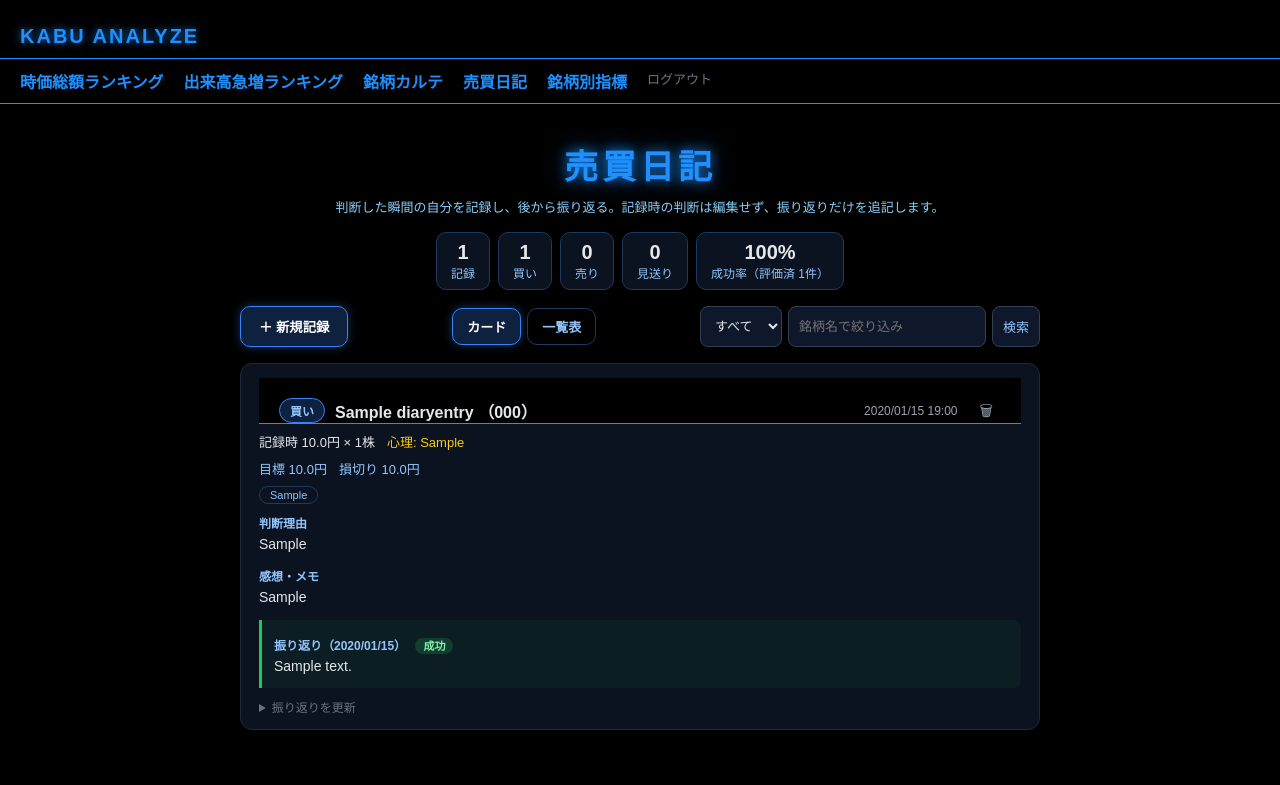
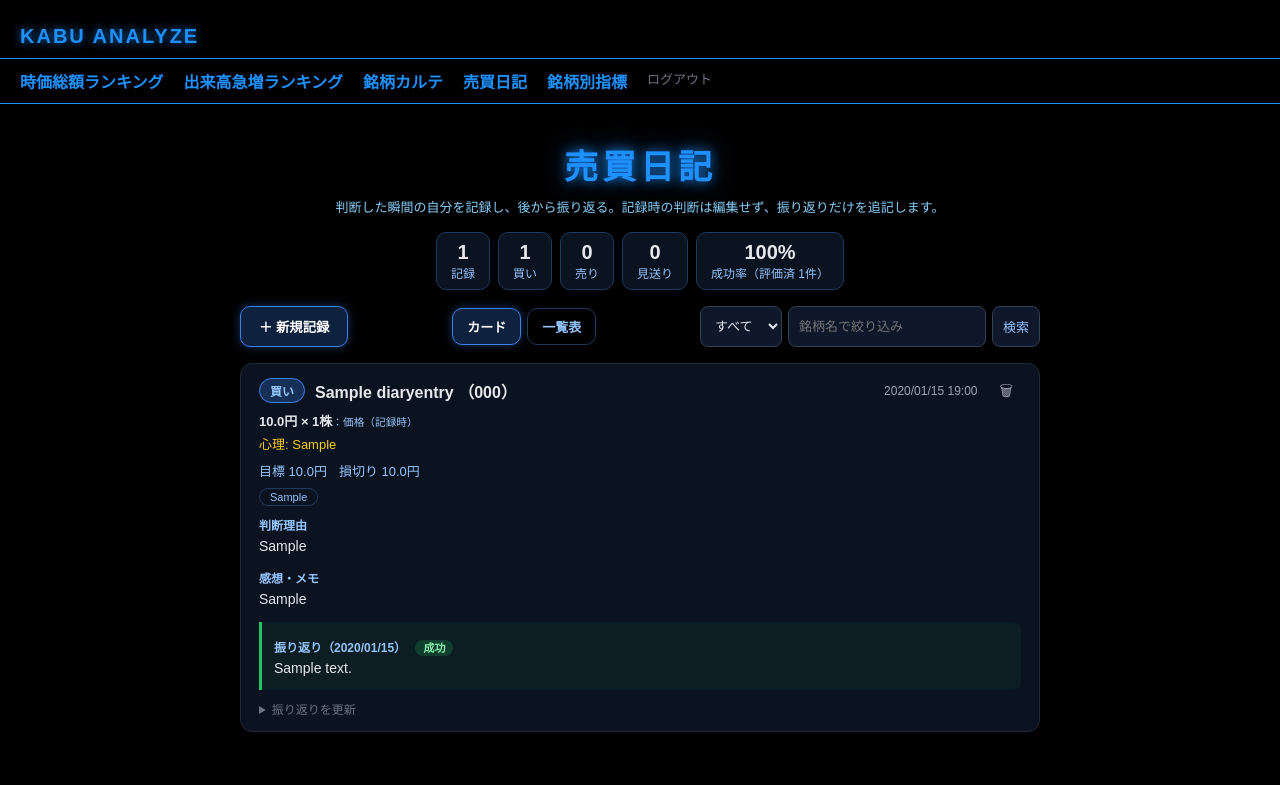
Before and after one commit to hideonSOS/web_analize, a Django app: page /diary/ in a window 1280 px wide. Shown: the top 785 px of the page. Run offline with Django 5.2, Linux system fonts and the light colour scheme; tables that the repository leaves empty hold one stand-in row (values such as "Sample post").

Commit message:
スマホ表示の改善（ランキング・売買日記）とLAN確認用設定
- website/base.css: サイト共通ヘッダーのスタイルを body>header に限定。
  素の header セレクタが売買日記カードの<header>に漏れ、モバイルで
  height:40px に潰されて銘柄名が価格行に重なる不具合を修正。あわせて
  text-size-adjust:100% でモバイルのフォント自動拡大を抑止。
- japan_kabu marketcap.js/volume.js: スマホでy軸の銘柄ラベルが幅を
  占有し棒グラフが潰れる問題を修正（画面幅28%までに切り詰め・…表示、
  デスクトップは従来どおり全文表示）。
- diary(index.html/diary.css): スマホのカード表示を最適化。
  ゴミ箱を最下部・右へ、日付を「買い」バッジの横へ、銘柄名のティッカー
  コードを省略して行数削減、価格を「値：ラベル」の2行に分けて拡大。
- settings.py: DEBUG時のみ ALLOWED_HOSTS=['*']（LAN内の実機確認用。
  本番のDEBUG=Falseには影響しない）。

Co-Authored-By: Claude Opus 4.8 <noreply@anthropic.com>

```diff
--- a/diary/static/diary/css/diary.css
+++ b/diary/static/diary/css/diary.css
@@ -36,6 +36,7 @@
 .dy-card{
   border:1px solid #1f2937; background:#0b1220; border-radius:12px;
   padding:14px 18px; margin-bottom:14px;
+  position:relative;   /* スマホでゴミ箱を最下部へ絶対配置する基準 */
 }
 .dy-card-head{ display:flex; flex-wrap:wrap; align-items:center; gap:10px; }
 .dy-badge{ font-size:12px; font-weight:700; padding:3px 10px; border-radius:999px; }
@@ -60,7 +61,13 @@
 .dy-del-icon:hover{ color:#fca5a5; border-color:#7f1d1d; background:rgba(239,68,68,.1); }
 .dy-card-head .dy-del-icon{ margin-left:4px; }
 
-.dy-price-row{ display:flex; flex-wrap:wrap; gap:12px; margin:8px 0 0; font-size:13px; color:#e5e7eb; }
+/* 価格は「値：ラベル」を縦に並べる。値を先頭にして左端で揃え、比較しやすくする */
+.dy-price-row{ display:flex; flex-direction:column; gap:4px; margin:8px 0 0; font-size:13px; color:#e5e7eb; }
+.dy-price-line{ display:flex; flex-wrap:wrap; gap:8px; align-items:baseline; }
+/* 値＋ラベルはひとまとまり（間に隙間を空けない）。その後/概算損益はgapで離す */
+.dy-price-cell{ white-space:nowrap; }
+.dy-price-val{ font-weight:700; }
+.dy-price-when{ color:#93c5fd; font-weight:400; font-size:.82em; }
 .dy-change{ font-weight:700; }
 .dy-change.up{ color:#22c55e; }
 .dy-change.down{ color:#ef4444; }
@@ -205,5 +212,16 @@
 
 @media (max-width:600px){
   .dy-field-row{ grid-template-columns:1fr; }
-  .dy-date{ margin-left:0; width:100%; }
+  /* 日付を「買い」バッジの横に置いて行数を減らす。銘柄名だけ次の行に送る */
+  .dy-card-head .dy-badge{ order:0; }
+  .dy-card-head .dy-date{ order:1; margin-left:0; width:auto; }
+  .dy-card-head .dy-stock{ order:2; width:100%; }
+  /* ゴミ箱ボタンはカード最下部・右寄せに配置（ヘッダーから絶対配置で移動） */
+  .dy-card{ padding-bottom:42px; }
+  .dy-card-head .dy-del-form{ position:absolute; right:12px; bottom:8px; margin:0; }
+  .dy-card-head .dy-del-icon{ font-size:18px; padding:5px 9px; }
+  /* 銘柄ラベルはティッカーコードを省いて行数を減らす（銘柄名のみ表示） */
+  .dy-stock-code{ display:none; }
+  /* 価格表示をさらに大きく読みやすく */
+  .dy-price-row{ font-size:17px; }
 }
--- a/diary/templates/diary/index.html
+++ b/diary/templates/diary/index.html
@@ -87,7 +87,7 @@
       <span class="dy-badge dy-badge-{{ r.e.action }}">{{ r.e.get_action_display }}</span>
       <span class="dy-stock">
         {% if r.e.stock and r.e.stock.country == 'JP' %}<a href="{% url 'japan_kabu:stock_detail' r.e.stock.display_code %}">{{ r.e.stock_name }}</a>{% else %}{{ r.e.stock_name }}{% endif %}
-        {% if r.e.stock_code %}（{{ r.e.stock_code }}）{% endif %}
+        {% if r.e.stock_code %}<span class="dy-stock-code">（{{ r.e.stock_code }}）</span>{% endif %}
         {% if r.e.stock and r.e.stock.country == 'US' %}<span class="dy-us-tag">US</span>{% endif %}
       </span>
       <span class="dy-date">{{ r.e.recorded_at|date:"Y/m/d H:i" }}</span>
@@ -99,20 +99,20 @@
 
     <div class="dy-price-row">
       {% if r.e.price %}
-      <span>記録時 {{ r.cur_pre }}{{ r.e.price|floatformat:1 }}{{ r.cur_suf }}{% if r.e.shares %} × {{ r.e.shares|intcomma }}株{% endif %}</span>
+      <div class="dy-price-line">
+        <span class="dy-price-cell"><span class="dy-price-val">{{ r.cur_pre }}{{ r.e.price|floatformat:1 }}{{ r.cur_suf }}{% if r.e.shares %} × {{ r.e.shares|intcomma }}株{% endif %}</span><span class="dy-price-when">：価格（記録時）</span></span>
+      </div>
       {% if r.current_close %}
-      <span>→ 現在 {{ r.cur_pre }}{{ r.current_close|floatformat:1 }}{{ r.cur_suf }}</span>
-      <span class="dy-change {% if r.change >= 0 %}up{% else %}down{% endif %}">
-        その後 {% if r.change >= 0 %}+{% endif %}{{ r.change|floatformat:1 }}%
-      </span>
-      {% if r.pnl is not None %}
-      <span class="dy-change {% if r.pnl >= 0 %}up{% else %}down{% endif %}">
-        概算損益 {% if r.pnl >= 0 %}+{% endif %}{{ r.cur_pre }}{{ r.pnl|floatformat:0|intcomma }}{{ r.cur_suf }}
-      </span>
+      <div class="dy-price-line">
+        <span class="dy-price-cell"><span class="dy-price-val">{{ r.cur_pre }}{{ r.current_close|floatformat:1 }}{{ r.cur_suf }}</span><span class="dy-price-when">：価格（現在）</span></span>
+        <span class="dy-change {% if r.change >= 0 %}up{% else %}down{% endif %}">その後 {% if r.change >= 0 %}+{% endif %}{{ r.change|floatformat:1 }}%</span>
+        {% if r.pnl is not None %}
+        <span class="dy-change {% if r.pnl >= 0 %}up{% else %}down{% endif %}">概算損益 {% if r.pnl >= 0 %}+{% endif %}{{ r.cur_pre }}{{ r.pnl|floatformat:0|intcomma }}{{ r.cur_suf }}</span>
+        {% endif %}
+      </div>
       {% endif %}
       {% endif %}
-      {% endif %}
-      {% if r.e.mood %}<span class="dy-mood">心理: {{ r.e.mood }}</span>{% endif %}
+      {% if r.e.mood %}<div class="dy-price-line"><span class="dy-mood">心理: {{ r.e.mood }}</span></div>{% endif %}
     </div>
 
     {% if r.e.target_price or r.e.stop_price %}
--- a/web_kabuanalize/settings.py
+++ b/web_kabuanalize/settings.py
@@ -43,6 +43,11 @@ SECRET_KEY = 'django-insecure-tot_73$-4x))d5p^(g+1@t+=g$f-_omng=%un#ze)dhba-9u#c
 DEBUG = True
 
 ALLOWED_HOSTS = []
+# 開発時のみLAN内の実機（スマホ等）からIPアクセスして表示確認できるよう全許可する。
+# DEBUG=True 限定なので本番(DEBUG=False)には影響しない。本番デプロイ時は
+# DEBUG=False に切り替えたうえで ALLOWED_HOSTS にドメイン/IPを明示すること（CLAUDE.md 参照）。
+if DEBUG:
+    ALLOWED_HOSTS = ['*']
 
 
 # Application definition
--- a/website/static/website/css/base.css
+++ b/website/static/website/css/base.css
@@ -1,7 +1,18 @@
+/* モバイルブラウザの自動フォント拡大(text inflation / font boosting)を無効化する。
+   放置すると幅の広いブロック内の長いテキストだけ勝手に巨大化し、レイアウトが崩れる。
+   （実機で売買日記カードの銘柄名が巨大化し、下の価格行に重なる不具合の原因だった。
+   PC/devtoolsのデバイスモードでは再現しないので気付きにくい） */
+html { -webkit-text-size-adjust: 100%; text-size-adjust: 100%; }
+
 body { margin:0; font-family: sans-serif; background:#000; color:#fff; }
-header, nav { padding:20px; border-bottom:1px solid #1e90ff; }
-header { background:#000; padding:20px 20px 0; }
-header p { margin:5px 0 0; color:#87cefa; }
+/* サイト共通ヘッダーは body 直下の <header> のみを対象にする。
+   ここを素の `header` セレクタにすると、売買日記カードなど各コンポーネントの
+   <header> にも padding/background/height が漏れてレイアウトが壊れる
+   （実際、下のモバイル指定 height:40px がカードヘッダーを潰し、銘柄名が
+   価格行に重なる不具合の原因になっていた）。 */
+body > header, nav { padding:20px; border-bottom:1px solid #1e90ff; }
+body > header { background:#000; padding:20px 20px 0; }
+body > header p { margin:5px 0 0; color:#87cefa; }
 
 .site-title { font-size:20px; font-weight:bold; letter-spacing:2px; }
 .site-title a { color:#1e90ff; text-decoration:none; text-shadow:0 0 8px rgba(30,144,255,.8); }
@@ -28,8 +39,9 @@ nav a.nav-logout { color:#6b7280; font-weight:normal; font-size:13px; }
 .ham-btn{display:none;}
 @media (max-width: 768px) {
     /* ナビはオーバーレイ表示になり通常フローから外れるため、
-       ヘッダーはハンバーガーボタンを収める高さだけ確保する */
-    header { height:40px; }
+       ヘッダーはハンバーガーボタンを収める高さだけ確保する。
+       body 直下のサイトヘッダー限定（カード等の<header>に漏らさない） */
+    body > header { height:40px; }
     .ham-nav{
         margin:0;
         position:fixed;
```
Also changed, not shown: japan_kabu/static/japan_kabu/js/marketcap.js (+22 -2 lines), japan_kabu/static/japan_kabu/js/volume.js (+22 -2 lines).
